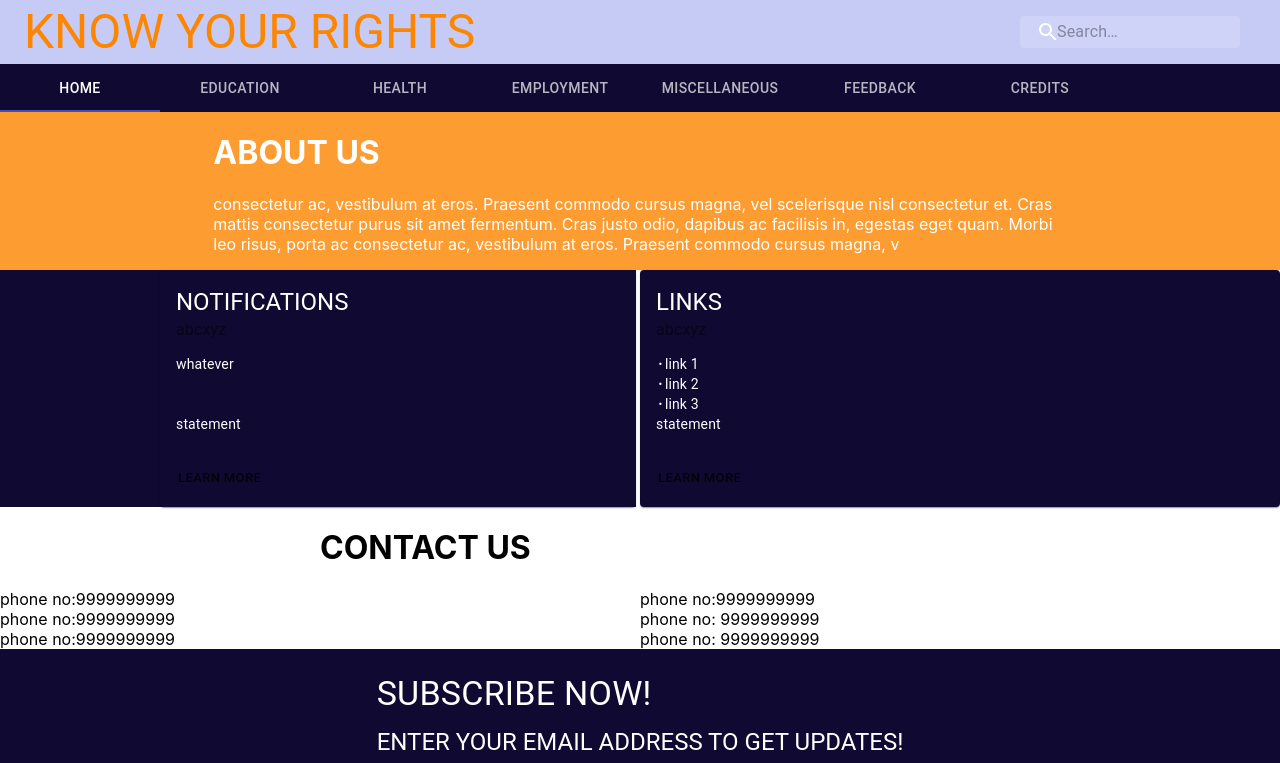
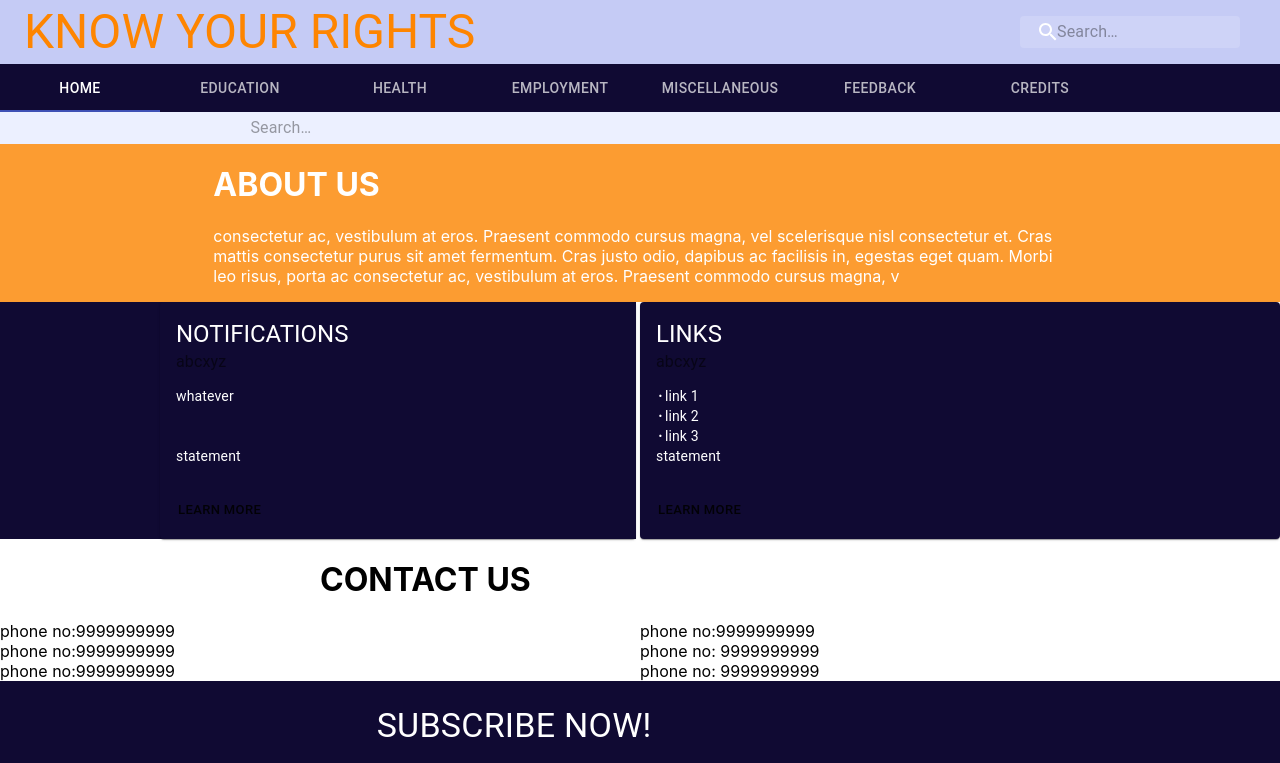
Before and after one commit to amit1066/kyr, a React (Create React App) app: page / in a window 1280 px wide. Shown: the top 763 px of the page. Built offline with nearby package versions, Linux system fonts and the light colour scheme.

Commit message:
Added mostSearched, though there's lots to be done

```diff
--- a/src/components/home/home.jsx
+++ b/src/components/home/home.jsx
@@ -1,6 +1,7 @@
 import React from "react";
 import { Grid, Typography } from "@material-ui/core";
 import About from "./about";
+import MostSearched from "./mostSearched";
 import Notification from "./Notification";
 import Links from "./Links";
 import { makeStyles, createMuiTheme, ThemeProvider, fade } from '@material-ui/core/styles';
@@ -8,10 +9,14 @@ import TextField from '@material-ui/core/TextField';
 import { green } from "@material-ui/core/colors";
 import Button from "@material-ui/core/Button";
 
+
 const useStyles = makeStyles((theme) => ({
     AboutUs: {
         backgroundColor: "#fc9c31",
         color: "white",
+    },
+    MostSearched: {
+        backgroundColor: "#ECF0FF",
     },
     SubscribeNow: {
         backgroundColor: "#100a33",
@@ -77,9 +82,15 @@ const Home = () => {
     const classes = useStyles();
     return (
         <div>
+            <Grid item container className={classes.MostSearched}>
+                <Grid item xs={0} sm={2} />
+                <Grid item xs={12} sm={8} ><MostSearched  /></Grid>
+
+                <Grid item xs={0} sm={2} />
+            </Grid>
             <Grid item container className={classes.AboutUs}>
                 <Grid item xs={0} sm={2} />
-                <Grid item xs={12} sm={8}><About /></Grid>
+                <Grid item xs={12} sm={8} ><About  /></Grid>
 
                 <Grid item xs={0} sm={2} />
             </Grid>
--- /dev/null
+++ b/src/components/home/mostSearched.jsx
@@ -0,0 +1,16 @@
+import React from 'react';
+
+import InputBase from '@material-ui/core/InputBase';
+
+class MostSearched extends React.Component{
+    render(){
+        return(
+            <InputBase
+            placeholder="         Search…"
+
+            inputProps={{ 'aria-label': 'search' }}
+          />
+        );
+    }
+}
+export default MostSearched;
```
